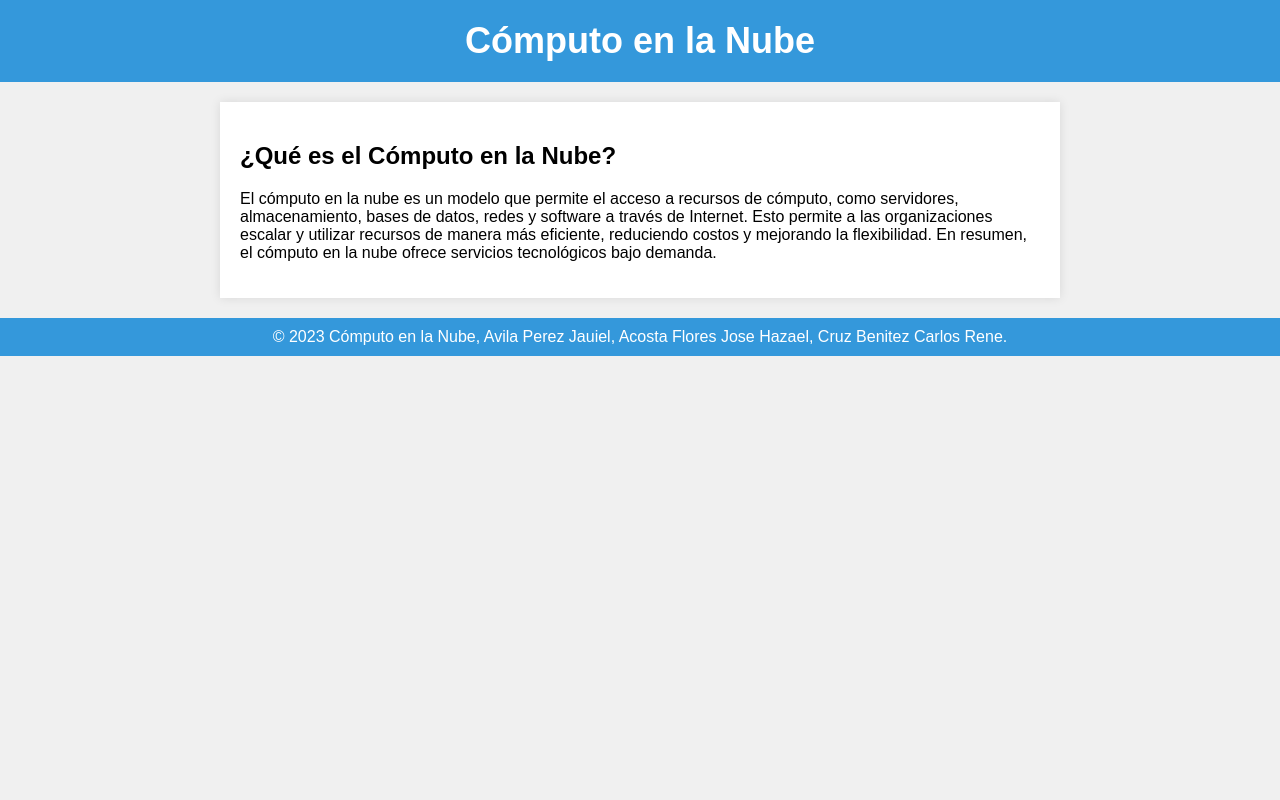
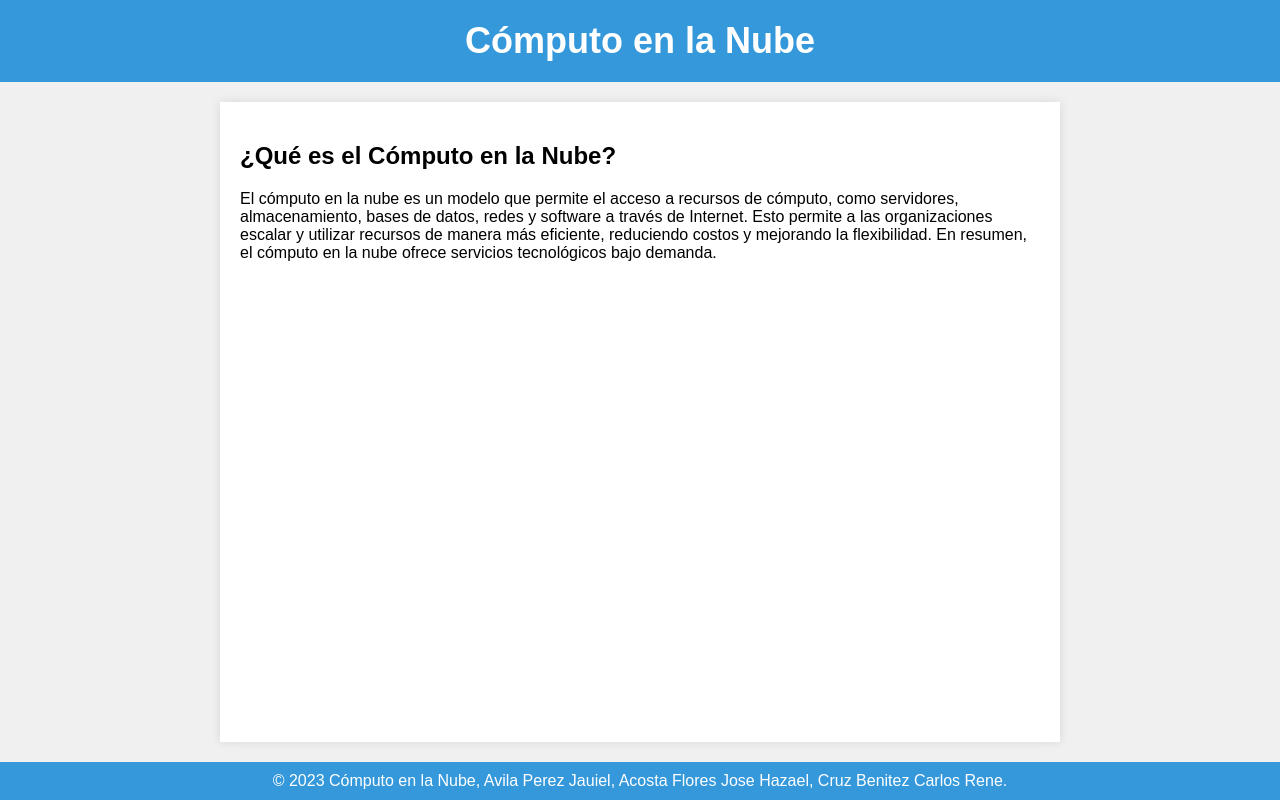
Before and after one commit to elhazaa/CloudComputing, a PHP site: page / in a window 1280 px wide. Run offline with PHP 8.4, Linux system fonts and the light colour scheme.

Commit message:
Update index.php

```diff
--- a/index.php
+++ b/index.php
@@ -10,6 +10,9 @@
             background-color: #f0f0f0;
             margin: 0;
             padding: 0;
+            display: flex;
+            flex-direction: column;
+            min-height: 100vh;
         }
         header {
             background-color: #3498db;
@@ -27,7 +30,7 @@
             padding: 20px;
             background-color: #fff;
             box-shadow: 0 0 10px rgba(0, 0, 0, 0.1);
-             flex: 1;
+            flex: 1; /* Para ocupar el espacio restante vertical */
         }
         footer {
             background-color: #3498db;
```
